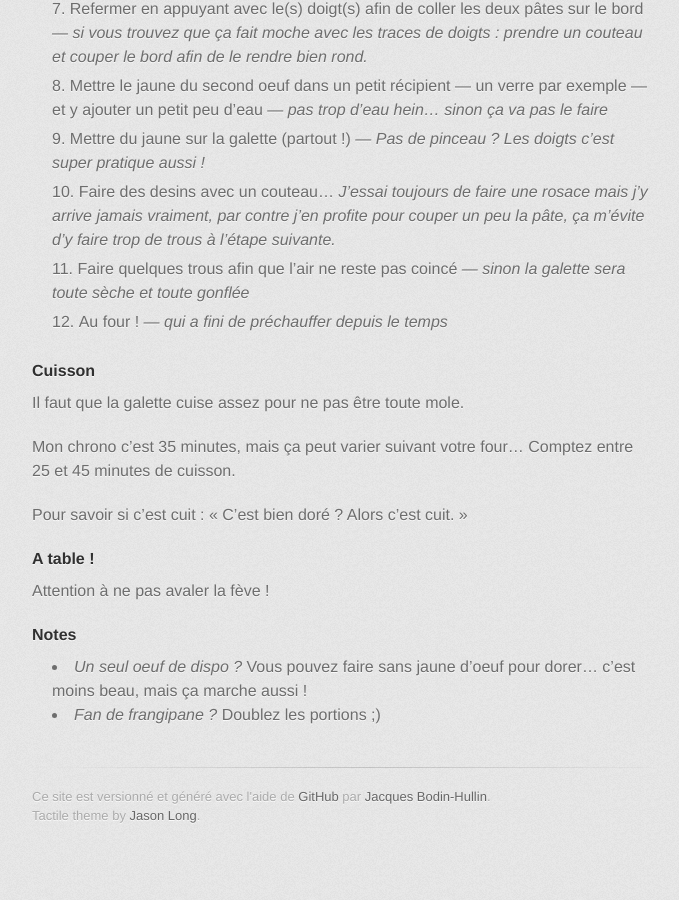
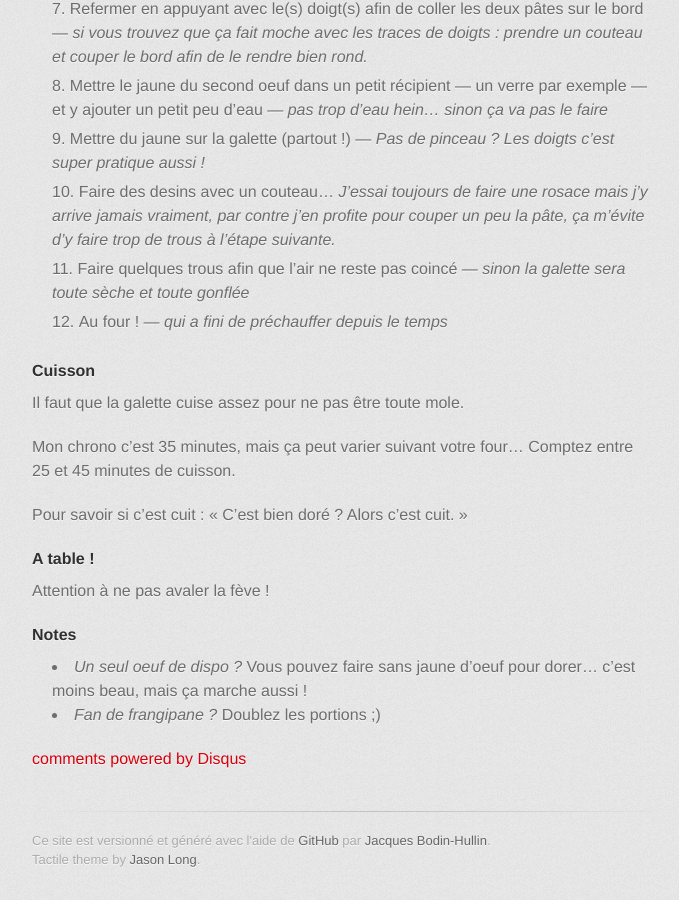
Before and after one commit to jacquesbh/recipes, a Jekyll site: the page built from _posts/2013-01-13-galette-des-rois.md, in a window 1280 px wide and 900 px high, scrolled down 1071 px. Shown: the whole window, without its empty margins (298-977 px from the left). Built offline with Jekyll 4.4.1, drawn with Linux system fonts in a browser that asks for light colours; some web fonts are replaced; Markdown is read by kramdown in place of the engine named in the settings; comment, search, counter and statistics services are not loaded; before the commit the page ends 1927 px from its top, so only the background shows below that; some of the changed lines change nothing that is shown.

Commit message:
Disqus !

```diff
--- a/_config.yml
+++ b/_config.yml
@@ -12,3 +12,6 @@
 exclude: ["README.md"]
 include: [".htaccess"]
 permalink: pretty
+
+disqus:
+    username: lesrecettesdejbh
--- a/_layouts/recipe.html
+++ b/_layouts/recipe.html
@@ -15,4 +15,19 @@
 
 </article>
 
+<div id="disqus_thread"></div>
+<script type="text/javascript">
+    var disqus_shortname = '{{site.disqus.username}}';
+    var disqus_identifier = '{{site.disqus.username}}{{page.id}}';
+    var disqus_title = "{{page.title}}";
+    var disqus_url = '{{site.production_url}}{{page.url}}';
+    (function() {
+        var dsq = document.createElement('script'); dsq.type = 'text/javascript'; dsq.async = true;
+        dsq.src = 'http://' + disqus_shortname + '.disqus.com/embed.js';
+        (document.getElementsByTagName('head')[0] || document.getElementsByTagName('body')[0]).appendChild(dsq);
+    })();
+</script>
+<noscript>Please enable JavaScript to view the <a href="http://disqus.com/?ref_noscript">comments powered by Disqus.</a></noscript>
+<a href="http://disqus.com" class="dsq-brlink">comments powered by <span class="logo-disqus">Disqus</span></a>
+
 {% include footer %}
```
